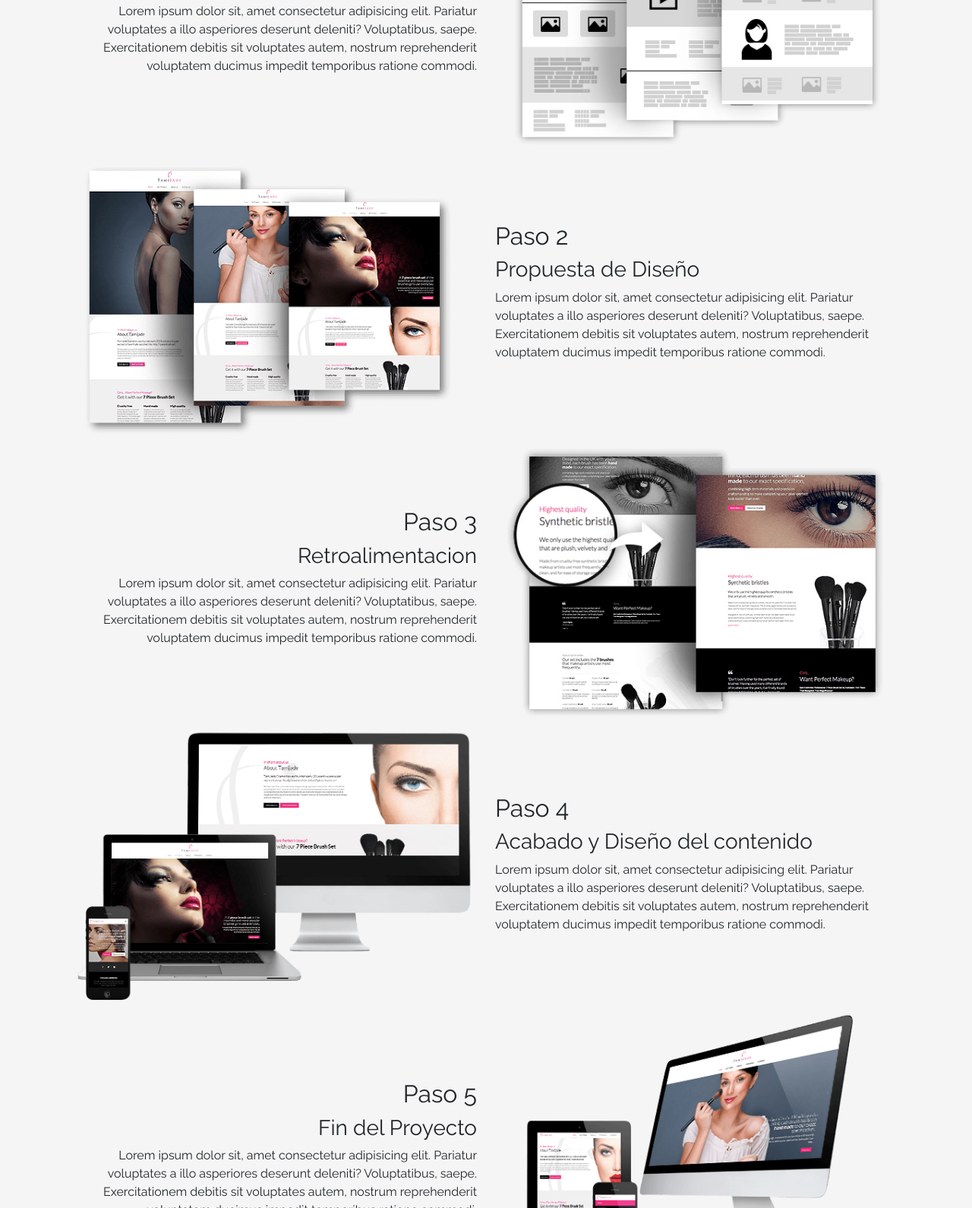
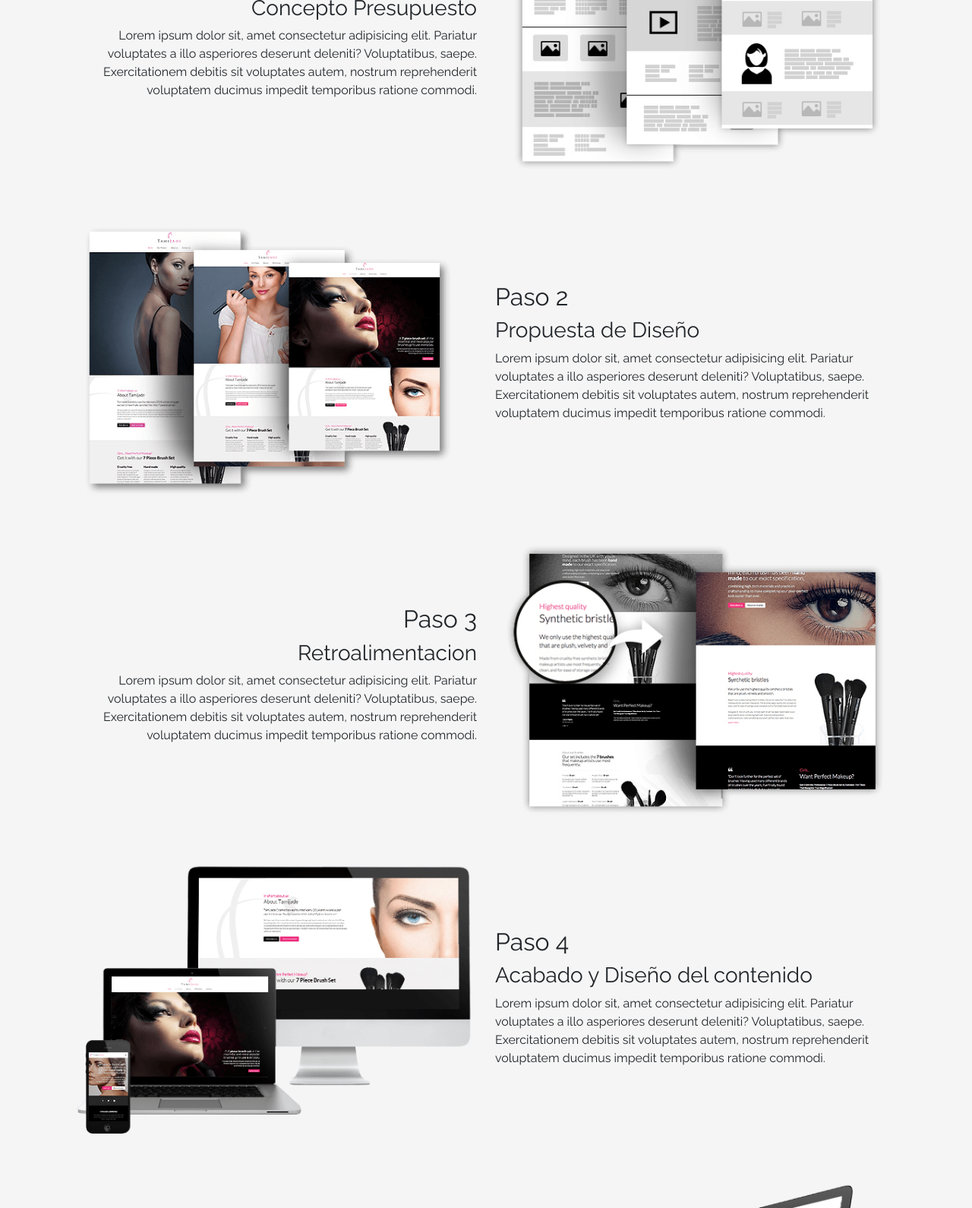
Before and after one commit to DanielHenao1/PreEntrega3-Henao, a website: page pages/comencemos.html in a window 1280 px wide. Shown: the part 635-2225 px from the top of the page at 76% size. Drawn offline with nearby package versions, Linux system fonts and the light colour scheme; files that its build step writes are made by us from their sources.

Commit message:
Ajustes pagina comencemos

```diff
--- a/pages/comencemos.html
+++ b/pages/comencemos.html
@@ -102,7 +102,7 @@
     </nav>
     <main class="pt-5 bg-color">
       <div class="container">
-        <article class="col-12 text-center">
+        <article class="mb-5 col-12 text-center">
           <h1>Comencemos tu nuevo proyecto</h1>
           <p class="fs-5">
             Trabajamos por el <b>progreso de nuestros clientes</b> , calidad,
@@ -127,7 +127,7 @@
             exercitationem in quo obcaecati blanditiis?
           </p>
         </article>
-        <section class="row align-items-lg-center">
+        <section class="mb-5 row align-items-lg-center">
           <article class="col-12 col-lg-6 text-lg-end">
             <h2>Paso 1</h2>
             <h3>Concepto Presupuesto</h3>
@@ -147,7 +147,7 @@
             />
           </article>
         </section>
-        <section class="row align-items-lg-center">
+        <section class="mb-5 row align-items-lg-center">
           <article class="col-12 col-lg-6 order-lg-1">
             <h2>Paso 2</h2>
             <h3>Propuesta de Diseño</h3>
@@ -167,7 +167,7 @@
             />
           </article>
         </section>
-        <section class="row align-items-lg-center text-lg-end">
+        <section class="mb-5 row align-items-lg-center text-lg-end">
           <article class="col-12 col-lg-6">
             <h2>Paso 3</h2>
             <h3>Retroalimentacion</h3>
@@ -187,7 +187,7 @@
             />
           </article>
         </section>
-        <section class="row align-items-lg-center">
+        <section class="mb-5 row align-items-lg-center">
           <article class="col-12 col-lg-6 order-lg-1">
             <h2>Paso 4</h2>
             <h3>Acabado y Diseño del contenido</h3>
@@ -207,7 +207,7 @@
             />
           </article>
         </section>
-        <section class="row align-items-lg-center text-lg-end">
+        <section class="mb-5 row align-items-lg-center text-lg-end">
           <article class="col-12 col-lg-6">
             <h2>Paso 5</h2>
             <h3>Fin del Proyecto</h3>
--- a/scss/styles.scss
+++ b/scss/styles.scss
@@ -5,4 +5,3 @@
 @import "responsive";
 @import "sitios";
 @import "clientes";
-@import "comencemos";
```
Also changed, not shown: scss/_comencemos.scss (deleted).
